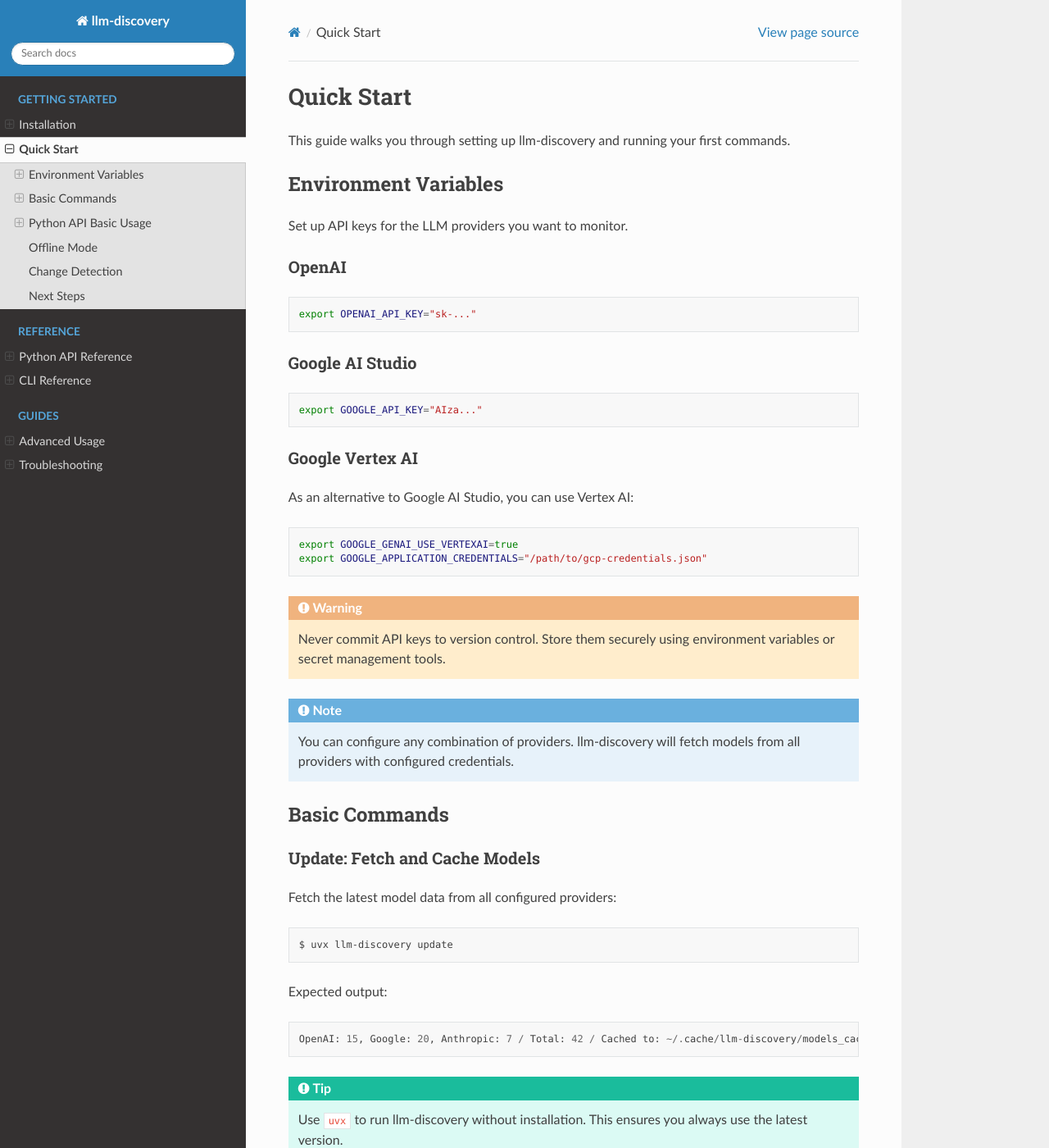
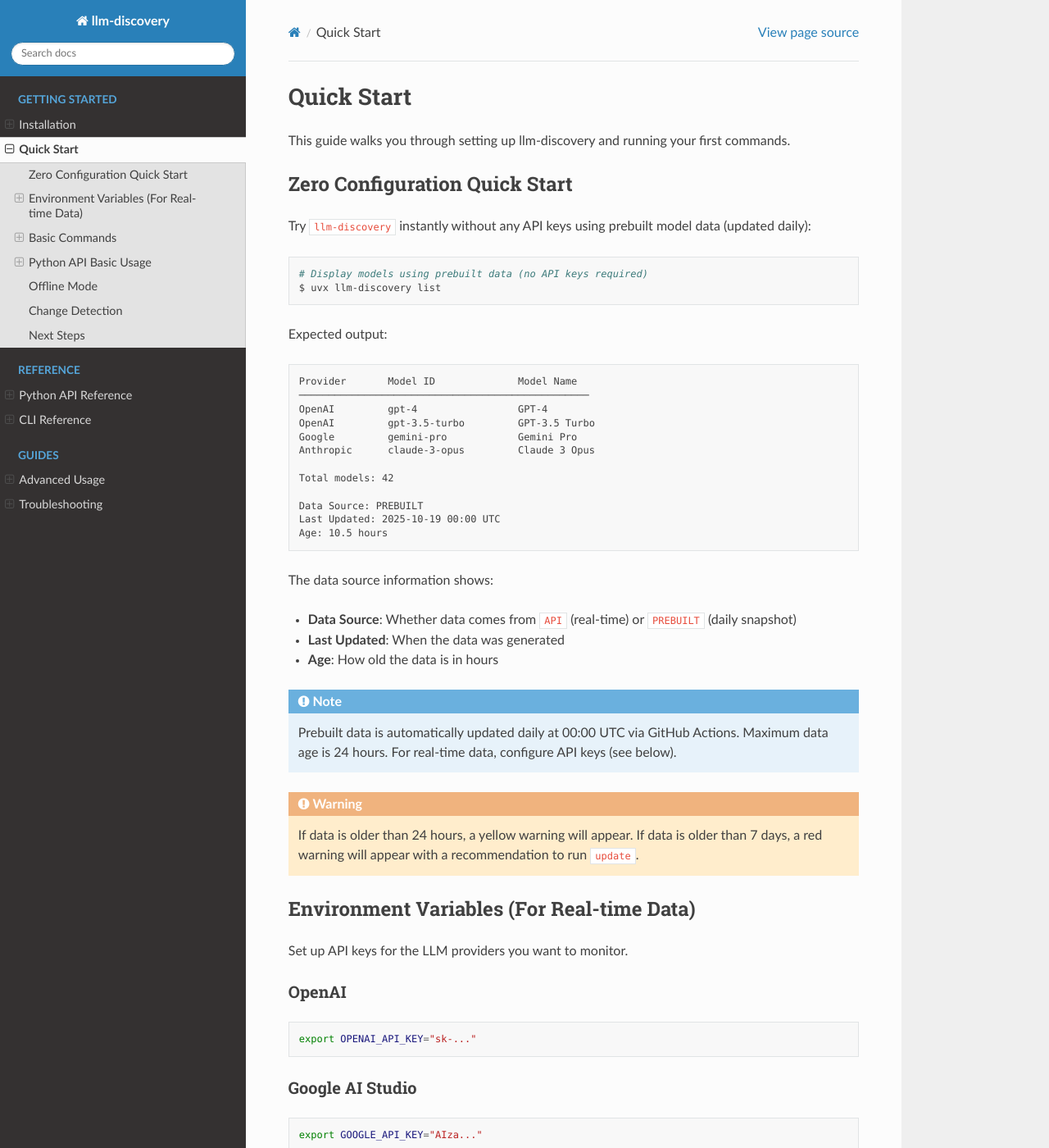
Before and after one commit to drillan/llm-discovery, a Sphinx documentation site: the page built from docs/quickstart.md, in a window 1280 px wide and 1400 px high. Shown: the whole window at 82% size. Built offline with Sphinx 7.4.7 and the Read the Docs theme 3.1.0, drawn with Linux system fonts in a browser that asks for light colours; some of the changed text lies outside the part shown.

Commit message:
docs: update README and quickstart with prebuilt data feature (Phase 7)
Update user-facing documentation to introduce zero-configuration quick start
using prebuilt model data.

Changes:
- README.md:
  - Add "Zero-Configuration Quick Start" to Features
  - Add "Without API Keys" section with usage examples
  - Highlight automatic data source switching

- docs/quickstart.md:
  - Add "Zero Configuration Quick Start" section at beginning
  - Show data source display format (source type, timestamp, age)
  - Document data age warnings (>24h, >7d)
  - Add export metadata examples for JSON/CSV/Markdown
  - Explain data source transparency in exports

Quality checks:
- All tests: 127 passed, 9 skipped
- ruff: clean
- mypy: clean
- Coverage: 83.82% (main gaps in HTTP access, tested via mocks)

🤖 Generated with [Claude Code](https://claude.com/claude-code)

Co-Authored-By: Claude <noreply@anthropic.com>

````diff
--- a/docs/quickstart.md
+++ b/docs/quickstart.md
@@ -7,7 +7,48 @@ description: Quick start guide for llm-discovery
 
 This guide walks you through setting up llm-discovery and running your first commands.
 
-## Environment Variables
+## Zero Configuration Quick Start
+
+Try `llm-discovery` instantly without any API keys using prebuilt model data (updated daily):
+
+```bash
+# Display models using prebuilt data (no API keys required)
+$ uvx llm-discovery list
+```
+
+Expected output:
+
+```
+Provider       Model ID              Model Name
+─────────────────────────────────────────────────
+OpenAI         gpt-4                 GPT-4
+OpenAI         gpt-3.5-turbo         GPT-3.5 Turbo
+Google         gemini-pro            Gemini Pro
+Anthropic      claude-3-opus         Claude 3 Opus
+
+Total models: 42
+
+Data Source: PREBUILT
+Last Updated: 2025-10-19 00:00 UTC
+Age: 10.5 hours
+```
+
+The data source information shows:
+- **Data Source**: Whether data comes from `API` (real-time) or `PREBUILT` (daily snapshot)
+- **Last Updated**: When the data was generated
+- **Age**: How old the data is in hours
+
+:::{note}
+Prebuilt data is automatically updated daily at 00:00 UTC via GitHub Actions.
+Maximum data age is 24 hours. For real-time data, configure API keys (see below).
+:::
+
+:::{warning}
+If data is older than 24 hours, a yellow warning will appear.
+If data is older than 7 days, a red warning will appear with a recommendation to run `update`.
+:::
+
+## Environment Variables (For Real-time Data)
 
 Set up API keys for the LLM providers you want to monitor.
 
@@ -101,6 +142,35 @@ $ uvx llm-discovery export --format markdown --output models.md
 
 # Export to TOML
 $ uvx llm-discovery export --format toml --output models.toml
+```
+
+**Data Source Metadata in Exports**:
+
+All export formats include data source information:
+- **JSON**: `metadata.data_source`, `metadata.source_timestamp`, `metadata.data_age_hours`
+- **CSV**: `data_source` and `source_timestamp` columns
+- **Markdown**: "Data Source" section header
+- **YAML/TOML**: Standard model data (no additional metadata)
+
+Example JSON export with data source info:
+
+```json
+{
+  "metadata": {
+    "version": "1.0",
+    "generated_at": "2025-10-19T10:30:00Z",
+    "total_models": 42,
+    "providers": ["openai", "google", "anthropic"],
+    "data_source": "prebuilt",
+    "source_timestamp": "2025-10-19T00:00:00Z",
+    "data_age_hours": 10.5
+  },
+  "models": {
+    "openai": [...],
+    "google": [...],
+    "anthropic": [...]
+  }
+}
 ```
 
 ## Python API Basic Usage
````
Also changed, not shown: README.md (+18 -1 lines).
